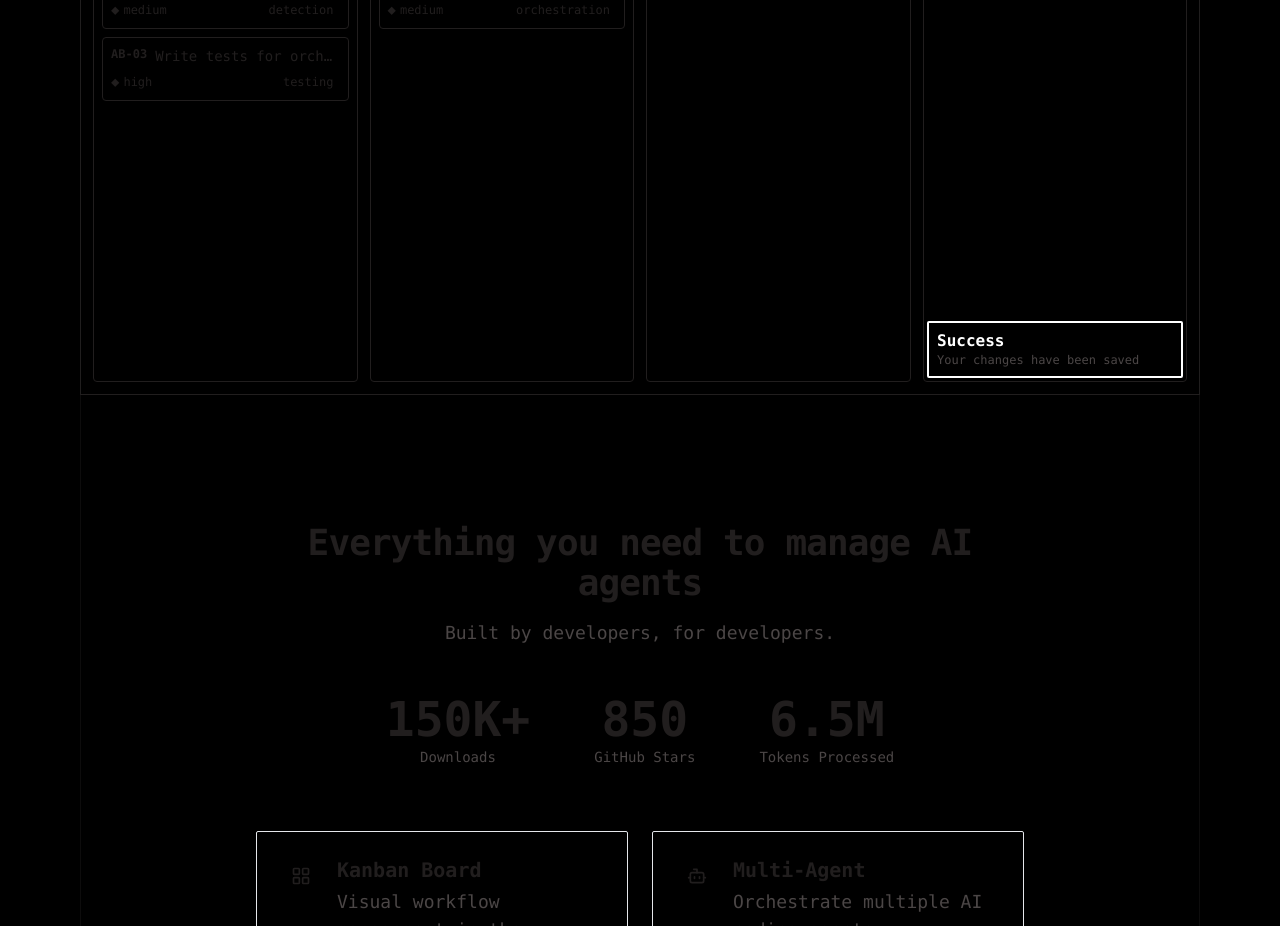
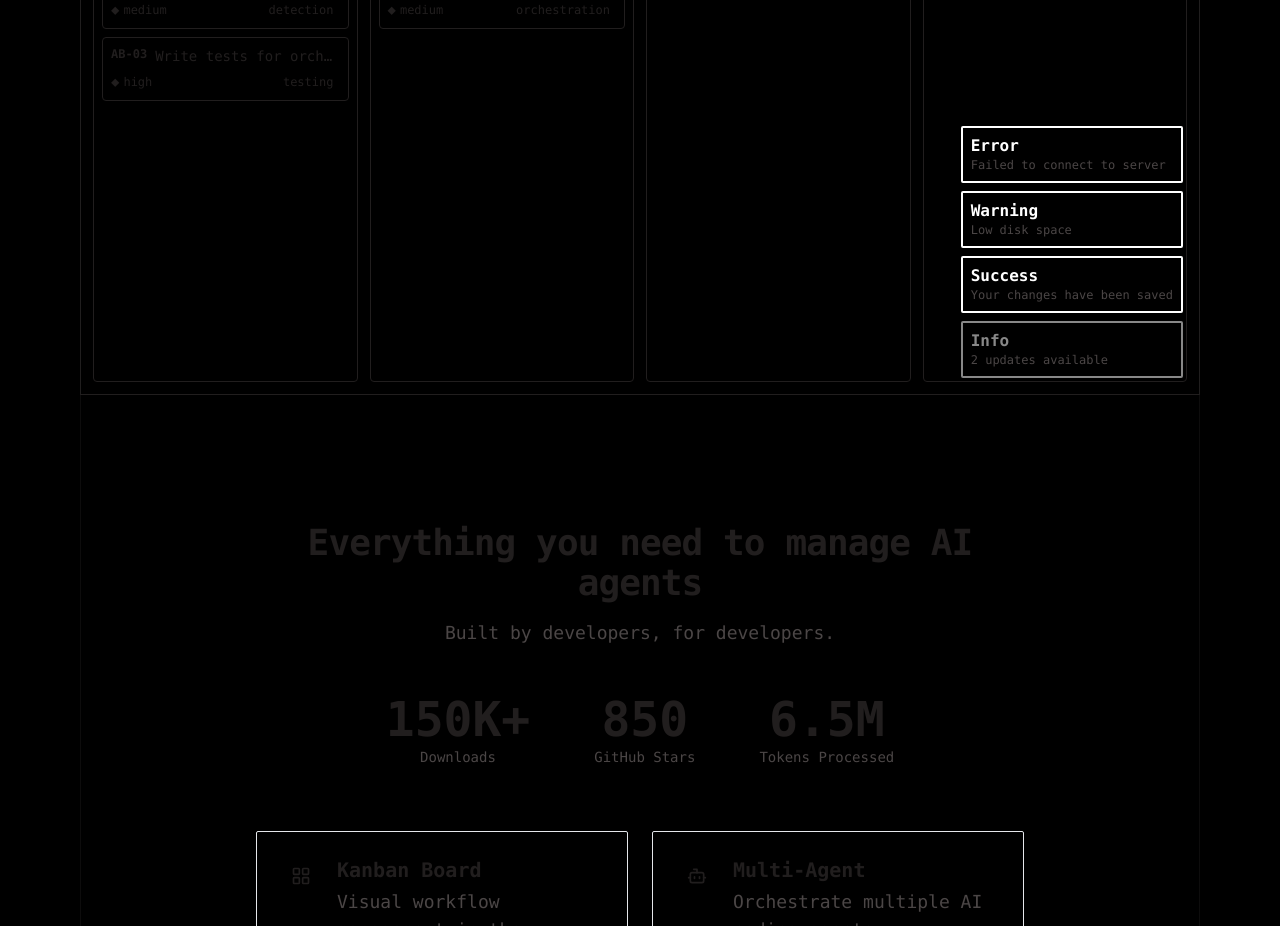
Before and after one commit to ayan-de/agentboard-web, a Next.js app: page / in a window 1280 px wide. Shown: the part 880-1806 px from the top of the page. Built offline with nearby package versions, Linux system fonts and the light colour scheme.

Commit message:
refactor: remove absolute positioning from TerminalModal and implement a container for stacking multiple notifications

```diff
--- a/src/components/TerminalMockup/index.tsx
+++ b/src/components/TerminalMockup/index.tsx
@@ -170,7 +170,12 @@ function TerminalWindow({ columns, className = '' }: TerminalWindowProps) {
       <div className="relative aspect-video overflow-hidden p-3 bg-[var(--background)]">
         <KanbanBoard columns={columns} selectedIndex={selectedIndex} onColumnClick={setSelectedIndex} />
       </div>
-      <TerminalModal isOpen={true} title="Success" message="Your changes have been saved" variant="success" />
+      <div className="absolute bottom-4 right-4 z-50 flex flex-col gap-2">
+        <TerminalModal isOpen={true} title="Error" message="Failed to connect to server" variant="error" />
+        <TerminalModal isOpen={true} title="Warning" message="Low disk space" variant="warning" />
+        <TerminalModal isOpen={true} title="Success" message="Your changes have been saved" variant="success" />
+        <TerminalModal isOpen={true} title="Info" message="2 updates available" variant="info" />
+      </div>
     </div>
   )
 }
--- a/src/components/ui/TerminalModal.tsx
+++ b/src/components/ui/TerminalModal.tsx
@@ -29,9 +29,7 @@ export default function TerminalModal({
   }[variant]
 
   return (
-    <div className="absolute bottom-4 right-4 z-50">
-      <div
-        className="w-64 rounded-sm border-2 bg-[var(--background)] p-2 text-xs"
+    <div className="rounded-sm border-2 bg-[var(--background)] p-2 text-xs"
       style={{ borderColor, color: borderColor }}
     >
       <h3 className="text-base font-semibold leading-tight">{title}</h3>
@@ -39,6 +37,5 @@ export default function TerminalModal({
         <p className="mt-0.5 text-xs text-[var(--muted)] leading-tight">{message}</p>
       )}
     </div>
-    </div>
   )
 }
```
Lines whose indentation alone changed are shown as unchanged.
